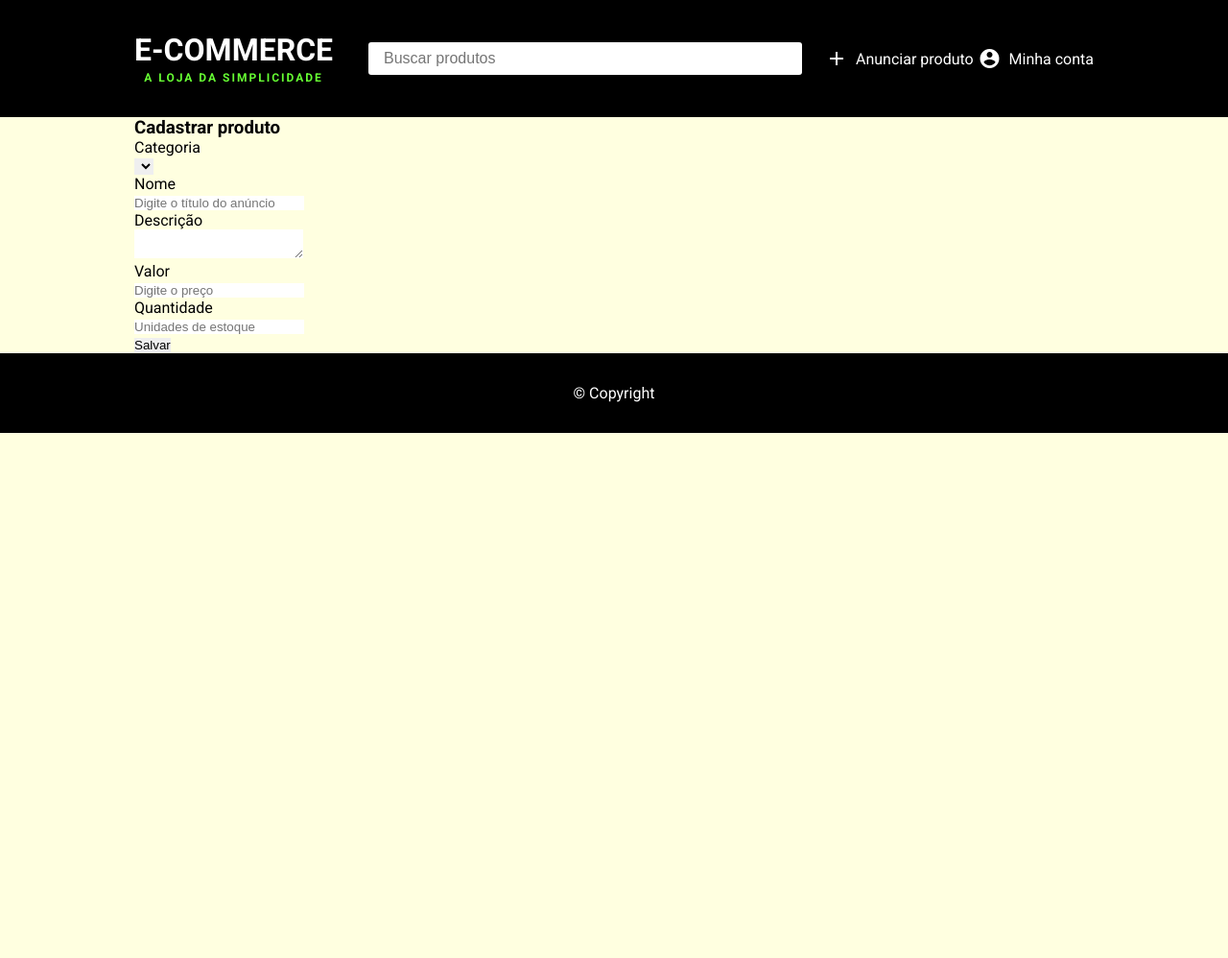
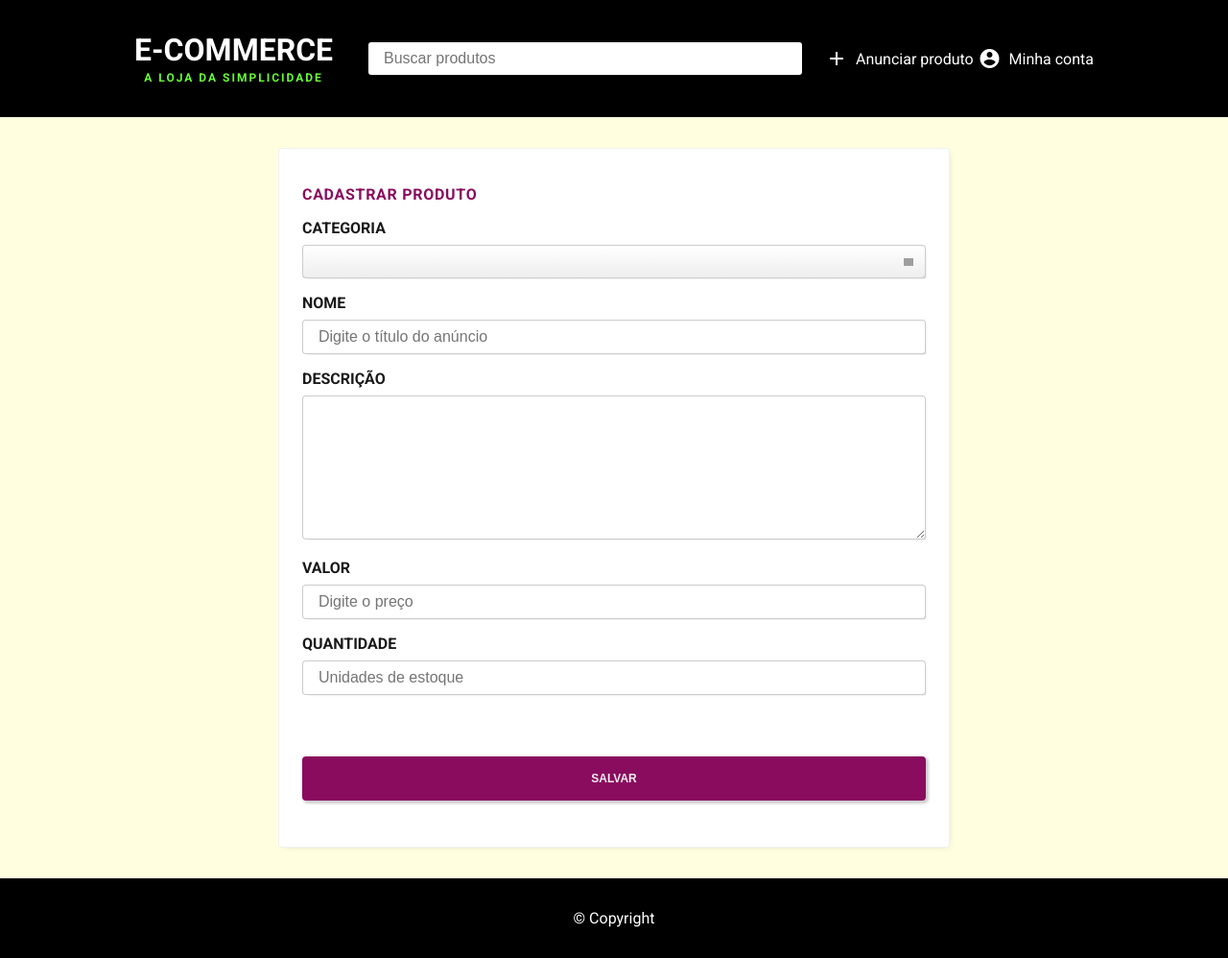
Before and after one commit to edu-rm/e-commerce, a Node server app: page /products/create in a window 1280 px wide. Shown: the whole page at 96% size. Before the commit the page ends 451 px from the top, so only its background shows below. Run offline with Node 20, Linux system fonts and the light colour scheme; lists and menus that the app fills with data are empty; grey boxes are pictures that could not be loaded.

Commit message:
products registration form stylized

```diff
--- a/public/style.css
+++ b/public/style.css
@@ -2,7 +2,7 @@
 
 :root{
   --primary-color: #66ff33;
-  --secondary-color: #e60073;
+  --secondary-color: #8a0c5e;
 }
 *{
   margin: 0;
@@ -26,6 +26,35 @@ body{
   width: 90%;
   max-width: 1000px;
   margin: 0 auto;
+}
+
+.button{
+  background-color: var(--secondary-color);
+  color: #eee;
+  font-weight: bold;
+  font-size: 12px;
+  text-transform: uppercase;
+  text-align: center;
+
+
+  display: block;
+  margin: 12px 0;
+  padding:16px 12px;
+  width: 100%;
+  /*Para colocar para baixo*/
+  align-self: end;
+
+
+  border-radius: 4px;
+  box-shadow: 2px 2px 3px 1px rgba(0,0,0,0.2);
+  cursor: pointer;
+
+  transition: all 300ms;
+
+}
+
+.button:hover{
+  background-color: #8a0c5eee;
 }
 
 /*HEADER*/
@@ -96,3 +125,88 @@ nav.primary ul li a:hover{
 nav.primary ul li a i{
   margin-right: 8px;
 }
+
+/*FORM CADASTRO CREATE*/
+
+section form{
+  background-color: white;
+
+  padding: 36px 24px;
+  margin:32px auto;
+
+  box-shadow: 2px 2px 7px -4px rgba(0,0,0,0.2);
+  border: 1px solid rgba(0,0,0,0.05);
+  border-radius: 4px;
+
+  max-width: 700px;
+  width: 90%;
+}
+
+ section.form .header h3{
+   font-size: 16px;
+   line-height: 24px;
+   letter-spacing: 0.7px;
+   text-transform: uppercase;
+   font-weight: bold;
+   color:var(--secondary-color);
+   margin-bottom: 13px;
+ }
+
+ .fields .item{
+  margin-bottom: 16px;
+ }
+
+ .fields .item > div:nth-child(1){
+   color:rgba(0,0,0,0.9);
+   font-weight: bold;
+   text-transform: uppercase;
+   font-size: 16px;
+   margin: 8px 0;
+
+  }
+
+ form .item input[type="text"],
+ form .item input[type="number"],
+ form .item textarea,
+ form .item select,
+ form .item input[type="radio"]{
+  width: 100%;
+  padding: 8px 16px;
+  box-shadow: 3px 3px 2px -3px rgba(0,0,0,0.2);
+  border: 1px solid rgba(0,0,0,0.2);
+  border-radius: 4px;
+  font-size: 16px;
+ }
+
+ form .item select{
+   -moz-appearance: none;
+   -webkit-appearance: none;
+   appearance: none;
+
+   /*icone lateral*/
+   background-color: white;
+   background-repeat: no-repeat;
+   background-size: .65em auto,100%;
+   background-position: right .7em top 50%, 100%;
+   background-image: urL('https://toppng.com/public/uploads/preview/arrow-down-icon-11549436707mosicxsqad.png'),
+    linear-gradient(to bottom, white 0%, #eee);
+
+ }
+
+ form .item:last-child div:nth-child(2){
+  display: flex;
+  align-items: center;
+ }
+ form .item:last-child div span{
+  display: inline;
+  padding-right: 32px;
+  margin: 8px 0;
+ }
+
+ form .item textarea{
+   min-height: 150px;
+ }
+
+form .fields {
+  margin-bottom: 64px;
+}
--- a/src/app/views/products/create.njk
+++ b/src/app/views/products/create.njk
@@ -14,7 +14,7 @@
       <div class="fields">
         {% include 'products/fields.njk' %}
       </div>
-      <button type="submit">Salvar</button>
+      <button class="button" type="submit">Salvar</button>
     </form>
   </section>
 
--- a/src/app/views/products/fields.njk
+++ b/src/app/views/products/fields.njk
@@ -61,7 +61,6 @@
         >
     </div>
 </div>
-
 {% if product.status %}
 <div class="item">
   <div>Disponível ?</div>
```
